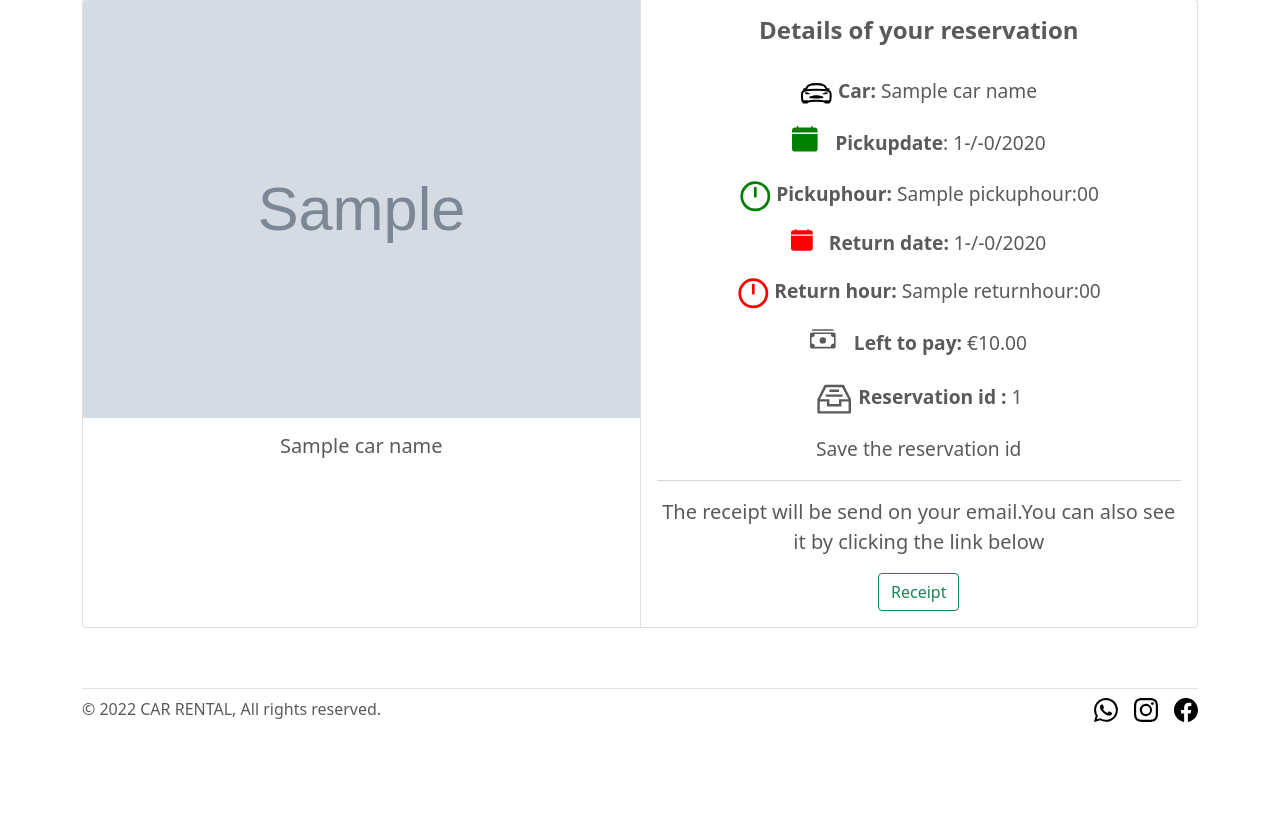
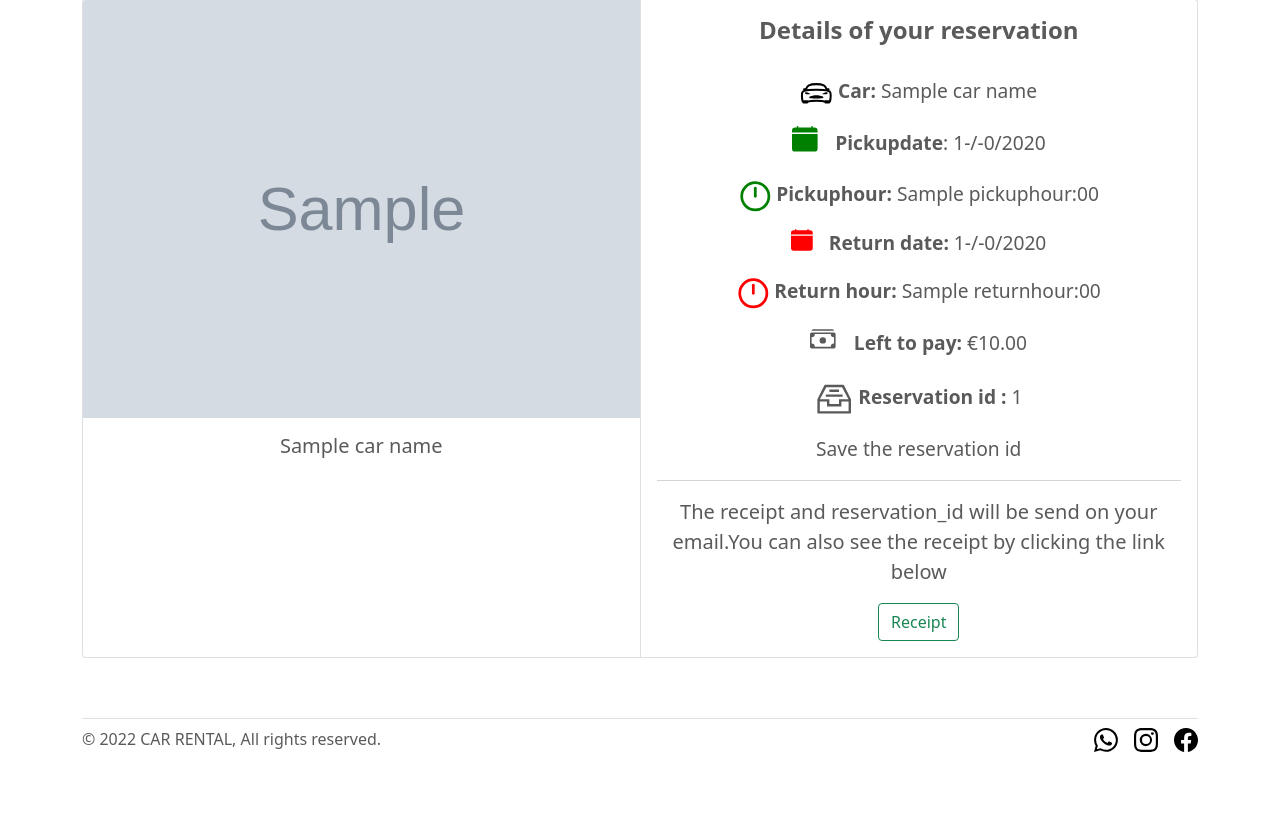
Before and after one commit to marvi2424/Car-Rental, a Flask app: template templates/thanks.html in a window 1280 px wide. Shown: the part 719-1555 px from the top of the page. Before the commit the page ends 1441 px from the top, so only its background shows below. Run offline with Flask 2, Linux system fonts and the light colour scheme; the template is opened without the code that fills it: most values are stand-ins (such as "Sample title", 1, 10 or a date in 2020); grey boxes marked "Sample" are stand-in pictures; parts of the project's set-up code (start-up, migrations or seed data) failed here and were passed over; some libraries are stand-ins or nearby versions.

Commit message:
minor issue

```diff
--- a/app.py
+++ b/app.py
@@ -533,29 +533,14 @@ def thanks():
         left_to_pay = (day_price * int(data[0]["total_days"])) - int(data[0]["prepaid"])
 
         # Reciept url
-        data2 = db.execute(
-            "SELECT receipt_url,email_send FROM receipts WHERE reservation_id = ?",
+        receipt_url = db.execute(
+            "SELECT receipt_url FROM receipts WHERE reservation_id = ?",
             data[0]["reservation_id"],
         )
-        if len(data2) == 0:
+        if len(receipt_url) == 0:
             receipt_url = None
         else:
-            receipt_url = data2[0]["receipt_url"]
-
-        # Send reservation id to email
-        if data2[0]["email_send"] != True:
-
-            message = Message(
-                "Car Rental - Your reservation id", recipients=[data[0]["email"]]
-            )
-            message.body = "Hello {},\nThis is your reservation id {}. Make sure to save it, as you will need it when you claim the car.\n\n\nThanks!".format(
-                data[0]["name"], reservation_id
-            )
-            mail.send(message)
-            db.execute(
-                "UPDATE receipts SET email_send = 'TRUE' WHERE reservation_id = ?",
-                reservation_id,
-            )
+            receipt_url = receipt_url[0]["receipt_url"]
 
         return render_template(
             "thanks.html",
@@ -702,10 +687,11 @@ def webhook():
                     email,
                 )
 
+                # Send reservation id in email
                 message = Message(
                     "Car Rental - Your reservation id", recipients=[email]
                 )
-                message.body = "Hello {},\nThis is your reservation id {}. Make sure to save it, as you will need it when you claim the car.\n\n\nThanks".format(
+                message.body = "Hello {},\n\n\nThis is your reservation id {}. Make sure to save it, as you will need it when you claim the car.\n\n\nThanks".format(
                     name, reservation_id
                 )
                 mail.send(message)
--- a/templates/thanks.html
+++ b/templates/thanks.html
@@ -97,7 +97,8 @@ Thanks
                         <span class="font-weight-bold text-md">Save the reservation id</span>
                         <hr>
 
-                        <p class="lead">The receipt will be send on your email.You can also see it by clicking the link
+                        <p class="lead">The receipt and reservation_id will be send on your email.You can also see the
+                            receipt by clicking the link
                             below</p>
 
                         <a href="{{ receipt_url}}" target="_blank" class="btn btn-outline-success">Receipt</a>
```
Also changed, not shown: templates/index.html (+27 -14 lines).
